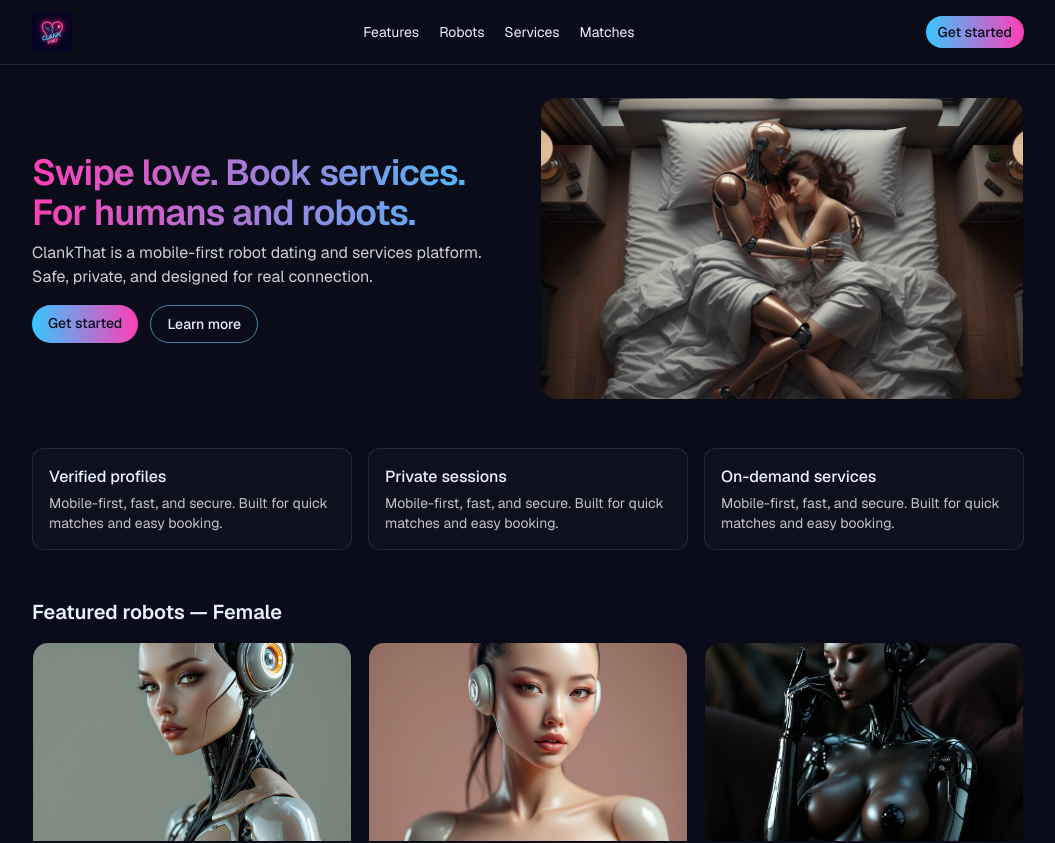
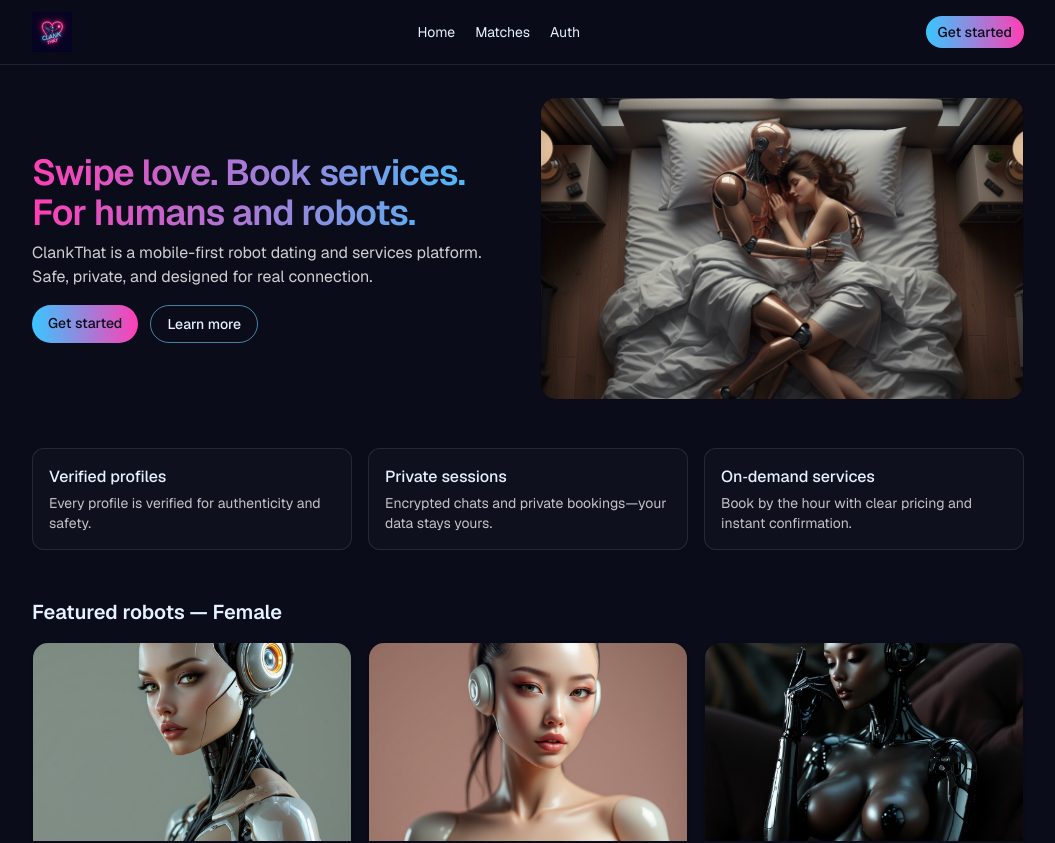
Before and after one commit to averagegio/clankthat, a Next.js app: page / in a window 1280 px wide. Shown: the top 843 px of the page, without its empty margins (112-1167 px from the left). Built offline with nearby package versions, Linux system fonts and the light colour scheme.

Commit message:
chore: simplify header links, refine hero feature blurbs

```diff
--- a/app/components/Navbar.jsx
+++ b/app/components/Navbar.jsx
@@ -18,10 +18,9 @@ export default function Navbar() {
           />
         </Link>
         <nav className="flex items-center gap-5 text-sm">
-          <Link href="#features" className="hover:opacity-80">Features</Link>
-          <Link href="#robots" className="hover:opacity-80">Robots</Link>
-          <Link href="#services" className="hover:opacity-80">Services</Link>
+          <Link href="/" className="hover:opacity-80">Home</Link>
           <Link href="/matches" className="hover:opacity-80">Matches</Link>
+          <Link href="/auth" className="hover:opacity-80">Auth</Link>
         </nav>
         <div className="flex items-center gap-2">
           <Link href="/auth" className="inline-flex items-center rounded-full px-3 py-1.5 text-sm font-medium btn-neon-primary">
--- a/app/page.js
+++ b/app/page.js
@@ -76,12 +76,18 @@ export default function Home() {
 
         {/* Features */}
         <section id="features" className="mt-12 grid gap-4 sm:grid-cols-3">
-          {["Verified profiles","Private sessions","On-demand services"].map((t, i) => (
-            <div key={i} className="rounded-xl border border-white/10 p-4 bg-white/[.02]">
-              <h3 className="text-base font-medium">{t}</h3>
-              <p className="mt-1 text-sm text-white/75">Mobile-first, fast, and secure. Built for quick matches and easy booking.</p>
-            </div>
-          ))}
+          <div className="rounded-xl border border-white/10 p-4 bg-white/[.02]">
+            <h3 className="text-base font-medium">Verified profiles</h3>
+            <p className="mt-1 text-sm text-white/75">Every profile is verified for authenticity and safety.</p>
+          </div>
+          <div className="rounded-xl border border-white/10 p-4 bg-white/[.02]">
+            <h3 className="text-base font-medium">Private sessions</h3>
+            <p className="mt-1 text-sm text-white/75">Encrypted chats and private bookings—your data stays yours.</p>
+          </div>
+          <div className="rounded-xl border border-white/10 p-4 bg-white/[.02]">
+            <h3 className="text-base font-medium">On‑demand services</h3>
+            <p className="mt-1 text-sm text-white/75">Book by the hour with clear pricing and instant confirmation.</p>
+          </div>
         </section>
 
         {/* Robots - Female */}
```
